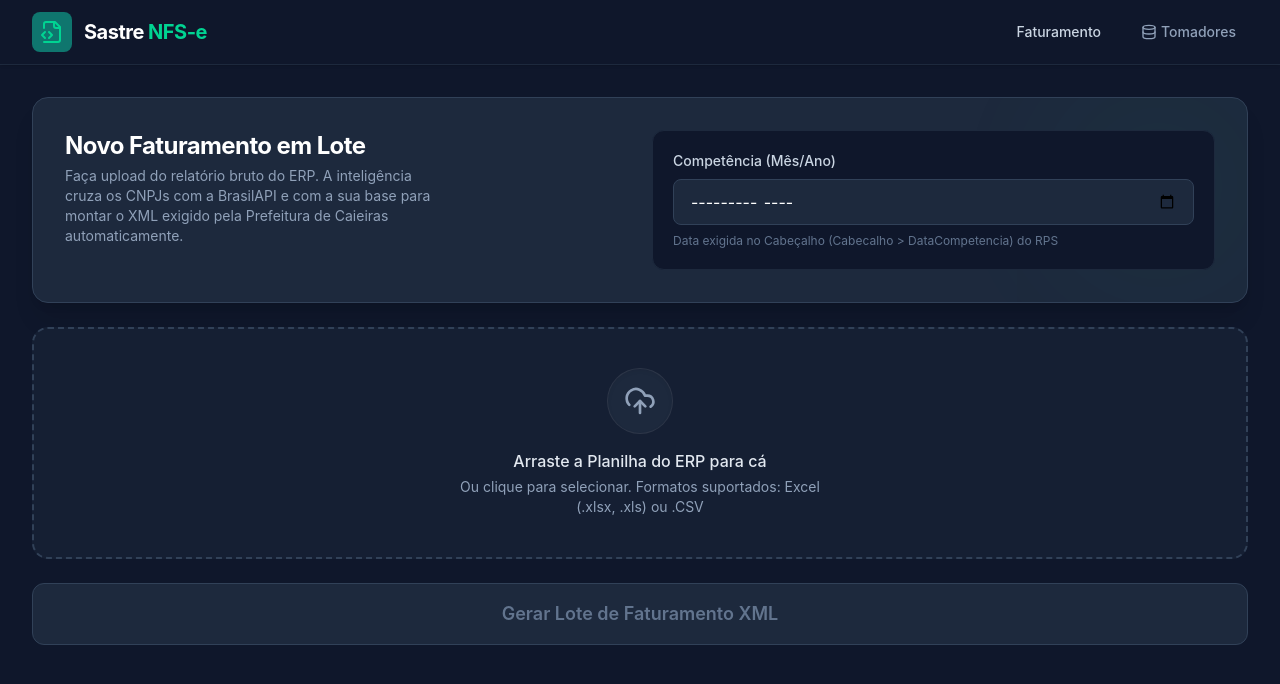
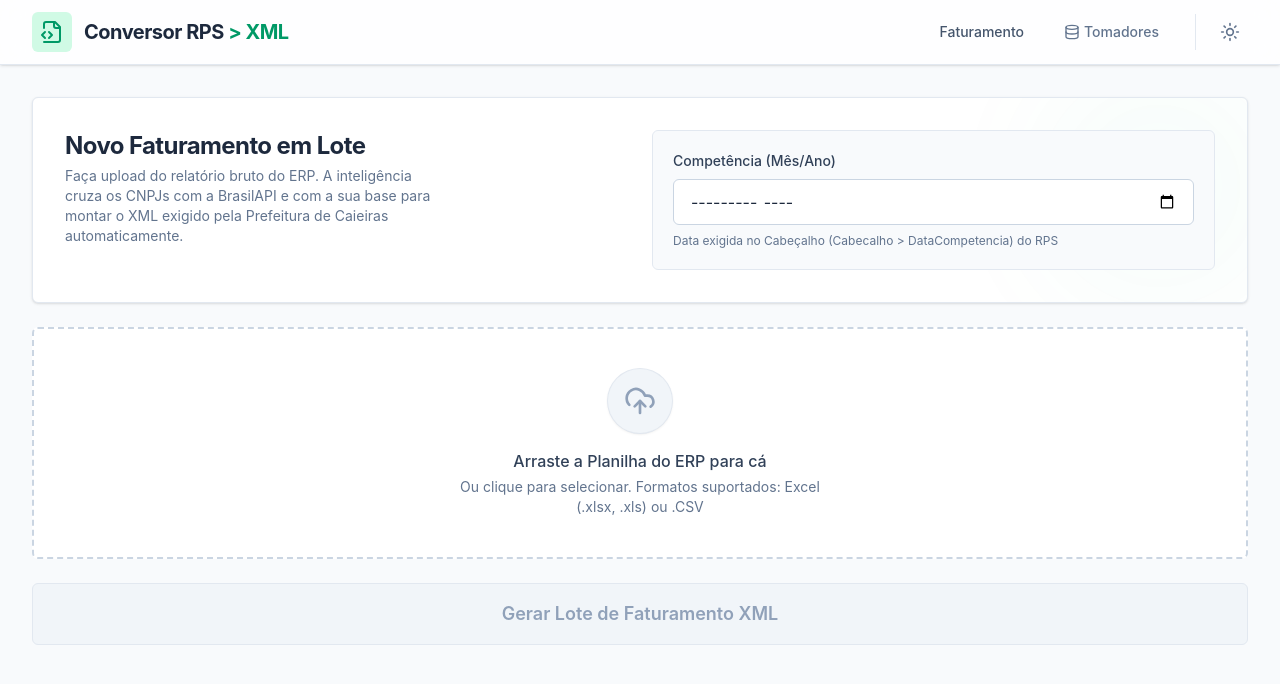
Before and after one commit to jacksonsantosjr/gerador-de-XML-Prefeitura-Caieiras, a React (Vite) app in the folder frontend/: page / in a window 1280 px wide. Shown: the top 684 px of the page. Built offline with nearby package versions, Linux system fonts and the light colour scheme.

Commit message:
ui: implement light/dark modes, adjust radiuses and rewrite texts

```diff
--- a/frontend/index.html
+++ b/frontend/index.html
@@ -1,5 +1,5 @@
 <!DOCTYPE html>
-<html lang="pt-BR" class="dark">
+<html lang="pt-BR">
 
 <head>
   <meta charset="UTF-8" />
--- a/frontend/src/App.jsx
+++ b/frontend/src/App.jsx
@@ -1,11 +1,23 @@
-import React from 'react';
+import React, { useState, useEffect } from 'react';
 import Header from './components/Header';
 import Dashboard from './pages/Dashboard';
 
 function App() {
+  const [isDarkMode, setIsDarkMode] = useState(true);
+
+  useEffect(() => {
+    if (isDarkMode) {
+      document.documentElement.classList.add('dark');
+    } else {
+      document.documentElement.classList.remove('dark');
+    }
+  }, [isDarkMode]);
+
+  const toggleTheme = () => setIsDarkMode(!isDarkMode);
+
   return (
-    <div className="min-h-screen flex flex-col bg-slate-900">
-      <Header />
+    <div className="min-h-screen flex flex-col bg-slate-50 dark:bg-slate-900 transition-colors duration-300">
+      <Header toggleTheme={toggleTheme} isDarkMode={isDarkMode} />
       <main className="flex-1 w-full max-w-7xl mx-auto p-4 sm:p-6 lg:p-8">
         <Dashboard />
       </main>
--- a/frontend/src/components/Header.jsx
+++ b/frontend/src/components/Header.jsx
@@ -1,27 +1,32 @@
 import React from 'react';
-import { Database, FileCode2 } from 'lucide-react';
+import { Database, FileCode2, Sun, Moon } from 'lucide-react';
 
-export default function Header() {
+export default function Header({ toggleTheme, isDarkMode }) {
   return (
-    <header className="bg-slate-900 border-b border-slate-800 shadow-sm sticky top-0 z-10 backdrop-blur-md bg-opacity-80">
+    <header className="bg-white dark:bg-slate-900 border-b border-slate-200 dark:border-slate-800 shadow-sm sticky top-0 z-10 backdrop-blur-md bg-white/80 dark:bg-slate-900/80 transition-colors duration-300">
       <div className="max-w-7xl mx-auto px-4 sm:px-6 lg:px-8">
         <div className="flex justify-between items-center h-16">
           <div className="flex items-center space-x-3">
-            <div className="bg-sastre-teal p-2 rounded-lg bg-opacity-20">
-              <FileCode2 className="h-6 w-6 text-emerald-400" />
+            <div className="bg-emerald-100 dark:bg-emerald-900/30 p-2 rounded-md">
+              <FileCode2 className="h-6 w-6 text-emerald-600 dark:text-emerald-400" />
             </div>
-            <h1 className="text-xl font-bold text-white tracking-tight">
-              Sastre <span className="text-emerald-400">NFS-e</span>
+            <h1 className="text-xl font-bold text-slate-800 dark:text-white tracking-tight">
+              Conversor RPS <span className="text-emerald-600 dark:text-emerald-400">&gt; XML</span>
             </h1>
           </div>
-          <nav className="flex space-x-4">
-            <button className="text-slate-300 hover:text-white px-3 py-2 rounded-md text-sm font-medium transition-colors">
+          <nav className="flex items-center space-x-2 sm:space-x-4">
+            <button className="text-slate-600 dark:text-slate-300 hover:text-slate-900 dark:hover:text-white px-3 py-2 rounded-sm text-sm font-medium transition-colors" title="Tela atual de envio de planilhas">
               Faturamento
             </button>
-            <button className="text-slate-400 hover:text-white flex items-center space-x-1 px-3 py-2 rounded-md text-sm font-medium transition-colors">
+            <button className="text-slate-500 dark:text-slate-400 hover:text-slate-900 dark:hover:text-white flex items-center space-x-1 px-3 py-2 rounded-sm text-sm font-medium transition-colors" title="Visualização do seu banco de dados de clientes (Supabase) - Em breve">
               <Database className="h-4 w-4 mr-1" />
-              Tomadores
+              <span className="hidden sm:inline">Tomadores</span>
             </button>
+            <div className="pl-4 border-l border-slate-200 dark:border-slate-700 ml-2">
+               <button onClick={toggleTheme} className="p-2 rounded-md text-slate-500 dark:text-slate-400 hover:bg-slate-100 dark:hover:bg-slate-800 transition-colors">
+                 {isDarkMode ? <Sun className="h-5 w-5" /> : <Moon className="h-5 w-5" />}
+               </button>
+            </div>
           </nav>
         </div>
       </div>
--- a/frontend/src/pages/Dashboard.jsx
+++ b/frontend/src/pages/Dashboard.jsx
@@ -79,25 +79,25 @@ export default function Dashboard() {
   return (
     <div className="space-y-6 animate-in fade-in slide-in-from-bottom-4 duration-700 ease-out">
       {/* Header Info */}
-      <div className="bg-slate-800 rounded-2xl p-6 md:p-8 border border-slate-700 shadow-xl overflow-hidden relative">
-        <div className="absolute top-0 right-0 p-32 bg-emerald-500 opacity-[0.03] rounded-full blur-3xl translate-x-10 -translate-y-10"></div>
+      <div className="bg-white dark:bg-slate-800 rounded-md p-6 md:p-8 border border-slate-200 dark:border-slate-700 shadow-sm dark:shadow-xl overflow-hidden relative transition-colors duration-300">
+        <div className="absolute top-0 right-0 p-32 bg-emerald-500 opacity-[0.03] dark:opacity-[0.05] rounded-full blur-3xl translate-x-10 -translate-y-10 pointer-events-none"></div>
 
         <div className="relative z-10 grid gap-6 md:grid-cols-2">
 
           <div className="space-y-2">
-            <h2 className="text-2xl font-bold text-white mb-1 tracking-tight">Novo Faturamento em Lote</h2>
-            <p className="text-slate-400 text-sm max-w-sm">
+            <h2 className="text-2xl font-bold text-slate-800 dark:text-white mb-1 tracking-tight">Novo Faturamento em Lote</h2>
+            <p className="text-slate-500 dark:text-slate-400 text-sm max-w-sm">
               Faça upload do relatório bruto do ERP. A inteligência cruza os CNPJs com a BrasilAPI e com a sua base para montar o XML exigido pela Prefeitura de Caieiras automaticamente.
             </p>
           </div>
 
-          <div className="bg-slate-900 bg-opacity-50 p-5 rounded-xl border border-slate-800 backdrop-blur-sm self-center">
-            <label className="block text-sm font-medium text-slate-300 mb-2">Competência (Mês/Ano)</label>
+          <div className="bg-slate-50 dark:bg-slate-900/50 p-5 rounded-md border border-slate-200 dark:border-slate-800 backdrop-blur-sm self-center transition-colors duration-300">
+            <label className="block text-sm font-medium text-slate-700 dark:text-slate-300 mb-2">Competência (Mês/Ano)</label>
             <input
               type="month"
               value={competencia}
               onChange={(e) => setCompetencia(e.target.value)}
-              className="w-full bg-slate-800 border border-slate-700 rounded-lg px-4 py-2.5 text-white focus:ring-2 focus:ring-emerald-500 focus:border-emerald-500 outline-none transition-all"
+              className="w-full bg-white dark:bg-slate-800 border border-slate-300 dark:border-slate-700 rounded-md px-4 py-2.5 text-slate-800 dark:text-white focus:ring-2 focus:ring-emerald-500 focus:border-emerald-500 outline-none transition-all duration-300"
             />
             <p className="text-xs text-slate-500 mt-2">Data exigida no Cabeçalho (Cabecalho &gt; DataCompetencia) do RPS</p>
           </div>
@@ -107,31 +107,31 @@ export default function Dashboard() {
       {/* Área de Drag & Drop */}
       <div
         {...getRootProps()}
-        className={`relative border-2 border-dashed rounded-2xl p-10 transition-all cursor-pointer flex flex-col items-center justify-center text-center
-          ${isDragActive ? 'border-emerald-500 bg-emerald-500/10' : 'border-slate-700 hover:border-slate-500 bg-slate-800/50 hover:bg-slate-800'}
-          ${file ? 'border-emerald-500/50 bg-emerald-500/5' : ''}
+        className={`relative border-2 border-dashed rounded-md p-10 transition-all cursor-pointer flex flex-col items-center justify-center text-center duration-300
+          ${isDragActive ? 'border-emerald-500 bg-emerald-50 dark:bg-emerald-500/10' : 'border-slate-300 dark:border-slate-700 hover:border-emerald-400 dark:hover:border-slate-500 bg-white dark:bg-slate-800/50 hover:bg-slate-50 dark:hover:bg-slate-800'}
+          ${file ? 'border-emerald-500 bg-emerald-50 dark:border-emerald-500/50 dark:bg-emerald-500/5' : ''}
         `}
       >
         <input {...getInputProps()} />
 
-        <div className="h-16 w-16 bg-slate-800 rounded-full flex items-center justify-center mb-4 shadow-inner ring-1 ring-white/10 group-hover:ring-emerald-500/50 transition-all">
+        <div className="h-16 w-16 bg-slate-100 dark:bg-slate-800 rounded-full flex items-center justify-center mb-4 shadow-sm dark:shadow-inner ring-1 ring-slate-200 dark:ring-white/10 group-hover:ring-emerald-500/50 transition-all">
           {file ? (
-            <FileType className="h-8 w-8 text-emerald-400" />
+            <FileType className="h-8 w-8 text-emerald-500 dark:text-emerald-400" />
           ) : (
-            <UploadCloud className={`h-8 w-8 ${isDragActive ? 'text-emerald-400 animate-bounce' : 'text-slate-400'}`} />
+            <UploadCloud className={`h-8 w-8 ${isDragActive ? 'text-emerald-500 dark:text-emerald-400 animate-bounce' : 'text-slate-400'}`} />
           )}
         </div>
 
         {file ? (
           <div className="space-y-1">
-            <p className="text-sm font-semibold text-emerald-400">Arquivo Selecionado com Sucesso</p>
-            <p className="text-lg font-medium text-white">{file.name}</p>
-            <p className="text-xs text-slate-400">{(file.size / 1024).toFixed(2)} KB • Clique novamente para trocar</p>
+            <p className="text-sm font-semibold text-emerald-600 dark:text-emerald-400">Arquivo Selecionado com Sucesso</p>
+            <p className="text-lg font-medium text-slate-800 dark:text-white">{file.name}</p>
+            <p className="text-xs text-slate-500 dark:text-slate-400">{(file.size / 1024).toFixed(2)} KB • Clique novamente para trocar</p>
           </div>
         ) : (
           <div className="space-y-1">
-            <p className="text-base font-medium text-slate-200">Arraste a Planilha do ERP para cá</p>
-            <p className="text-sm text-slate-400 max-w-sm mx-auto">
+            <p className="text-base font-medium text-slate-700 dark:text-slate-200">Arraste a Planilha do ERP para cá</p>
+            <p className="text-sm text-slate-500 dark:text-slate-400 max-w-sm mx-auto">
               Ou clique para selecionar. Formatos suportados: Excel (.xlsx, .xls) ou .CSV
             </p>
           </div>
@@ -140,7 +140,7 @@ export default function Dashboard() {
 
       {/* Erros da API / Validação */}
       {erro && (
-        <div className="bg-red-500/10 border border-red-500/20 rounded-xl p-4 flex items-start space-x-3 text-red-400">
+        <div className="bg-red-50 dark:bg-red-500/10 border border-red-200 dark:border-red-500/20 rounded-md p-4 flex items-start space-x-3 text-red-600 dark:text-red-400 duration-300">
           <AlertCircle className="h-5 w-5 mt-0.5 flex-shrink-0" />
           <p className="text-sm">{erro}</p>
         </div>
@@ -150,17 +150,17 @@ export default function Dashboard() {
       <button
         onClick={handleProcessar}
         disabled={!file || !competencia || isProcessing}
-        className={`w-full py-4 px-6 rounded-xl font-semibold text-lg flex items-center justify-center transition-all duration-300
+        className={`w-full py-4 px-6 rounded-md font-semibold text-lg flex items-center justify-center transition-all duration-300
           ${(!file || !competencia)
-            ? 'bg-slate-800 text-slate-500 cursor-not-allowed border border-slate-700'
-            : 'bg-emerald-600 hover:bg-emerald-500 text-white shadow-lg shadow-emerald-900/50 hover:shadow-emerald-900/80 hover:-translate-y-0.5'
+            ? 'bg-slate-100 dark:bg-slate-800 text-slate-400 dark:text-slate-500 cursor-not-allowed border border-slate-200 dark:border-slate-700'
+            : 'bg-emerald-600 hover:bg-emerald-500 text-white shadow-md dark:shadow-emerald-900/50 hover:shadow-lg dark:hover:shadow-emerald-900/80 hover:-translate-y-0.5'
           }
         `}
       >
         {isProcessing ? (
           <>
             <Loader2 className="animate-spin h-5 w-5 mr-3" />
-            Processando Cruzamento na BrasilAPI...
+            Processando Lote de RPS...
           </>
         ) : (
           <>
@@ -171,32 +171,32 @@ export default function Dashboard() {
 
       {/* Cards de Sucesso / Resultado Dinâmicos */}
       {resultado && (
-        <div className="bg-emerald-900/20 border border-emerald-500/30 rounded-2xl p-6 sm:p-8 mt-8 animate-in zoom-in-95 duration-500">
+        <div className="bg-emerald-50 dark:bg-emerald-900/20 border border-emerald-200 dark:border-emerald-500/30 rounded-md p-6 sm:p-8 mt-8 animate-in zoom-in-95 duration-500">
           <div className="flex items-center space-x-4 mb-6">
-            <div className="bg-emerald-500/20 p-2 rounded-full">
-              <CheckCircle className="h-8 w-8 text-emerald-400" />
+            <div className="bg-emerald-100 dark:bg-emerald-500/20 p-2 rounded-full">
+              <CheckCircle className="h-8 w-8 text-emerald-600 dark:text-emerald-400" />
             </div>
             <div>
-              <h3 className="text-xl font-bold text-emerald-400">Sucesso Absoluto!</h3>
-              <p className="text-slate-300 text-sm">Estrutura ABRASF Montada Corretamente</p>
+              <h3 className="text-xl font-bold text-emerald-700 dark:text-emerald-400">Sucesso Absoluto!</h3>
+              <p className="text-emerald-600/80 dark:text-slate-300 text-sm">Estrutura ABRASF Montada Corretamente</p>
             </div>
           </div>
 
           <div className="grid grid-cols-2 gap-4 mb-6">
-             <div className="bg-slate-800/80 rounded-xl p-4 border border-slate-700">
-                <span className="text-slate-400 text-xs uppercase tracking-wider font-semibold">Notas Fiscais Processadas</span>
-                <p className="text-3xl font-bold text-white mt-1">{resultado.totalNotas}</p>
+             <div className="bg-white dark:bg-slate-800/80 rounded-md p-4 border border-emerald-100 dark:border-slate-700 shadow-sm transition-colors duration-300">
+                <span className="text-slate-500 dark:text-slate-400 text-xs uppercase tracking-wider font-semibold">Notas Fiscais Processadas</span>
+                <p className="text-3xl font-bold text-slate-800 dark:text-white mt-1">{resultado.totalNotas}</p>
              </div>
-             <div className="bg-slate-800/80 rounded-xl p-4 border border-slate-700">
-                <span className="text-slate-400 text-xs uppercase tracking-wider font-semibold">Novos CNPJs Salvos pelo Banco</span>
-                <p className="text-3xl font-bold text-amber-400 mt-1">+{resultado.novosClientes}</p>
+             <div className="bg-white dark:bg-slate-800/80 rounded-md p-4 border border-emerald-100 dark:border-slate-700 shadow-sm transition-colors duration-300">
+                <span className="text-slate-500 dark:text-slate-400 text-xs uppercase tracking-wider font-semibold">Novos CNPJs Validados</span>
+                <p className="text-3xl font-bold text-emerald-600 dark:text-amber-400 mt-1">+{resultado.novosClientes}</p>
              </div>
           </div>
 
           <a
             href={resultado.downloadUrl}
             download={resultado.filename}
-            className="w-full sm:w-auto inline-flex items-center justify-center bg-white text-emerald-900 font-bold px-8 py-3 rounded-xl hover:bg-emerald-50 transition-colors shadow-xl"
+            className="w-full sm:w-auto inline-flex items-center justify-center bg-emerald-600 dark:bg-white text-white dark:text-emerald-900 font-bold px-8 py-3 rounded-md hover:bg-emerald-700 dark:hover:bg-emerald-50 transition-colors shadow-md dark:shadow-xl"
           >
             <Download className="h-5 w-5 mr-2" />
             BAIXAR ARQUIVO FINAL XML
```
